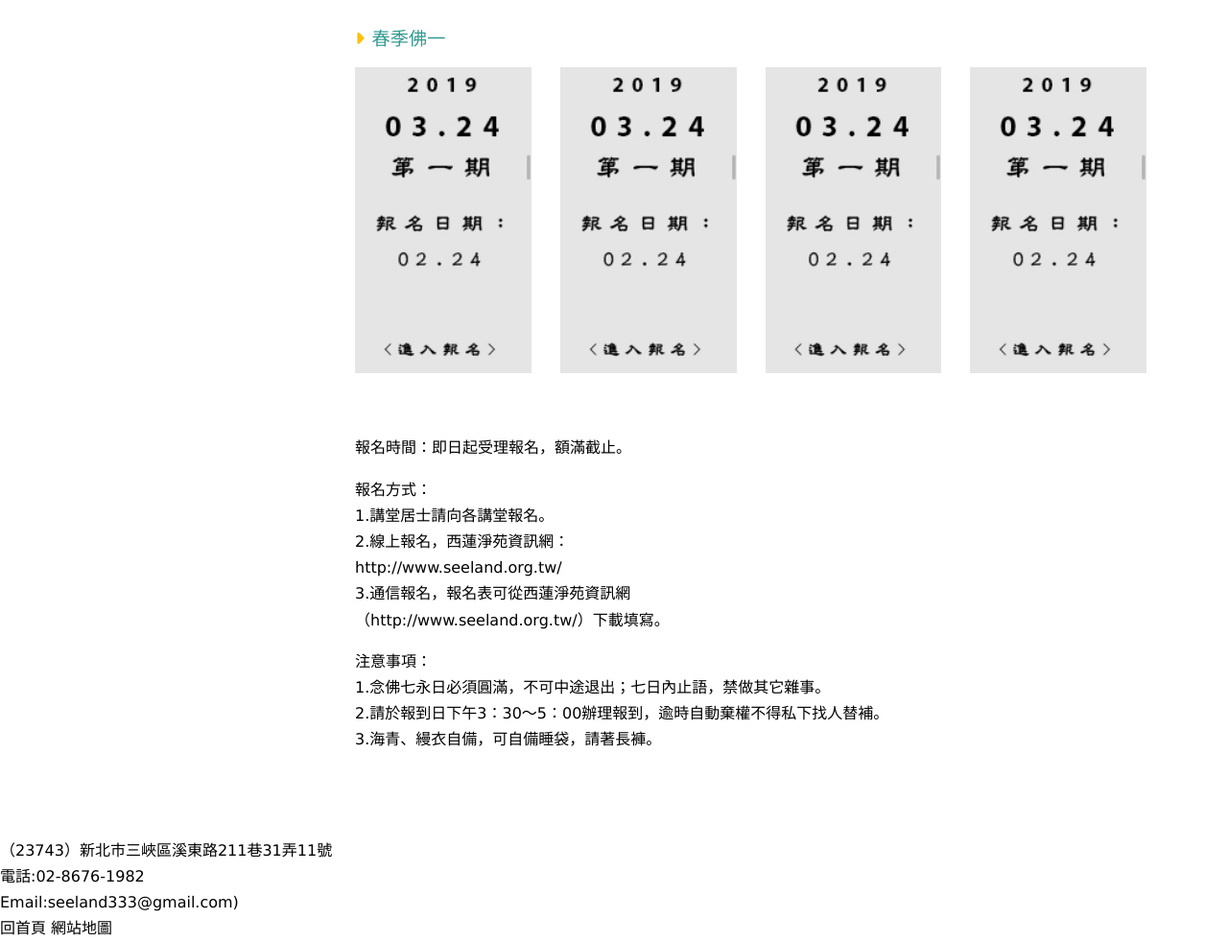
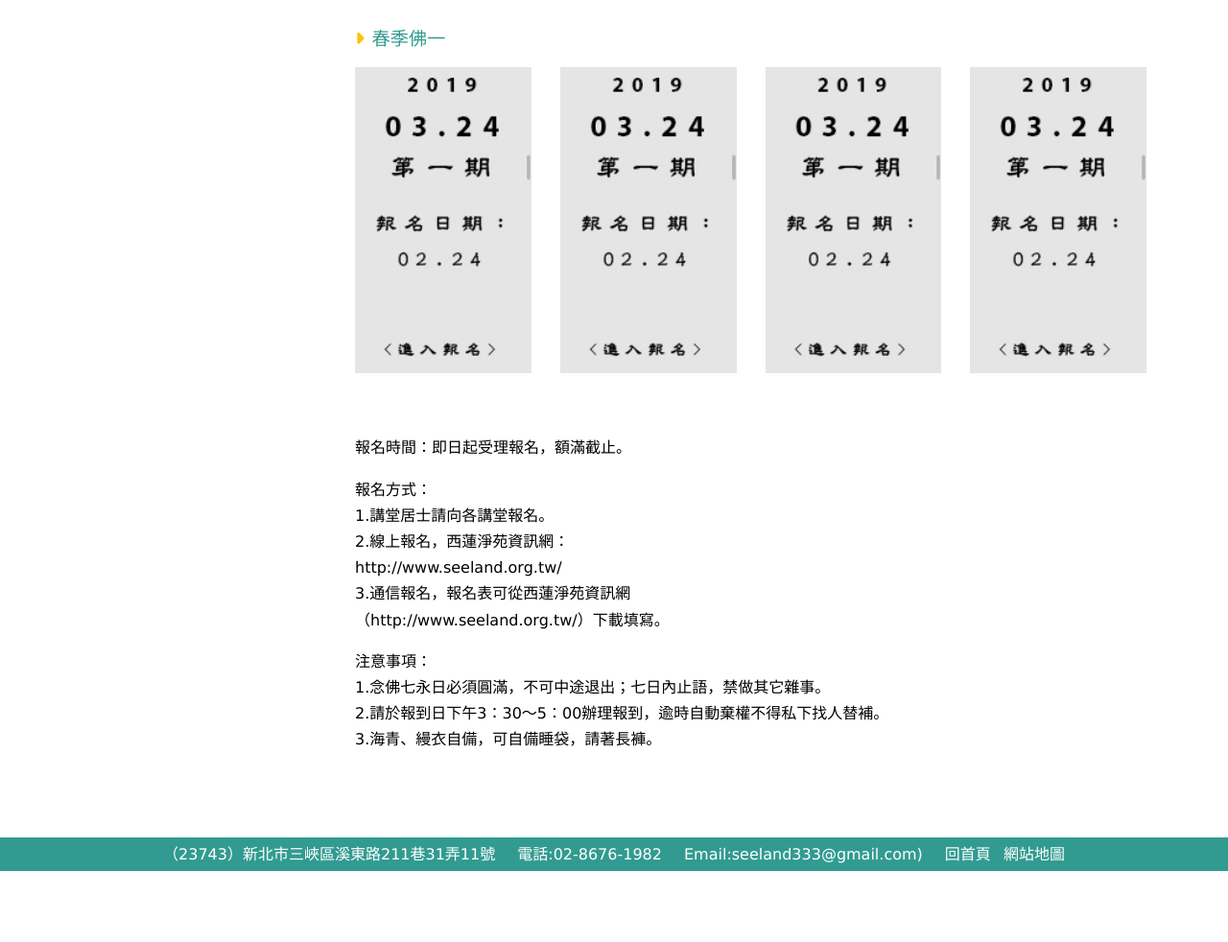
Before and after one commit to scps940327/she-than, a React app: page docs/classFirst.html in a window 1280 px wide. Shown: the part 1221-2203 px from the top of the page at 96% size. After the commit the page ends 2129 px from the top, so only its background shows below. Built offline with nearby package versions, Linux system fonts and the light colour scheme.

Commit message:
fix footer
- use class replace classname

```diff
--- a/docs/classFirst.html
+++ b/docs/classFirst.html
@@ -177,12 +177,12 @@
         </div>
       </div>
     </div>
-    <div className="row justify-content-center text-center mx-0 bg-info text-white p-1">
-       <div className="col-12 col-sm-auto pr-sm-2">（23743）新北市三峽區溪東路211巷31弄11號</div>
-       <div className="col-12 col-sm-auto pr-sm-2">電話:02-8676-1982</div>
-       <div className="col-12 col-sm-auto pr-sm-2">Email:seeland333@gmail.com)</div>
-       <div className="col-12 col-sm-auto">
-          <a href="index.html" className="pr-2">回首頁</a>
+    <div class="row justify-content-center text-center mx-0 bg-info text-white p-1">
+       <div class="col-12 col-sm-auto pr-sm-2">（23743）新北市三峽區溪東路211巷31弄11號</div>
+       <div class="col-12 col-sm-auto pr-sm-2">電話:02-8676-1982</div>
+       <div class="col-12 col-sm-auto pr-sm-2">Email:seeland333@gmail.com)</div>
+       <div class="col-12 col-sm-auto">
+          <a href="index.html" class="pr-2">回首頁</a>
           <a href="">網站地圖</a>
        </div>
     </div>
```
Also changed, not shown: docs/classSecond.html (+6 -6 lines), docs/classThird.html (+6 -6 lines), docs/index.html (+6 -6 lines), src/classFirst.html (+6 -6 lines), src/classSecond.html (+6 -6 lines), src/classThird.html (+6 -6 lines), src/index.html (+6 -6 lines).
